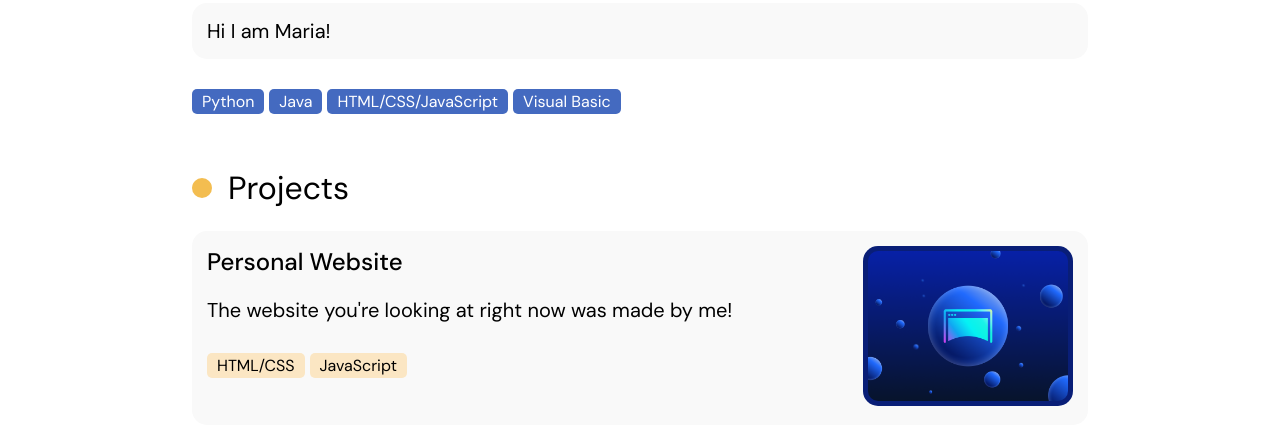
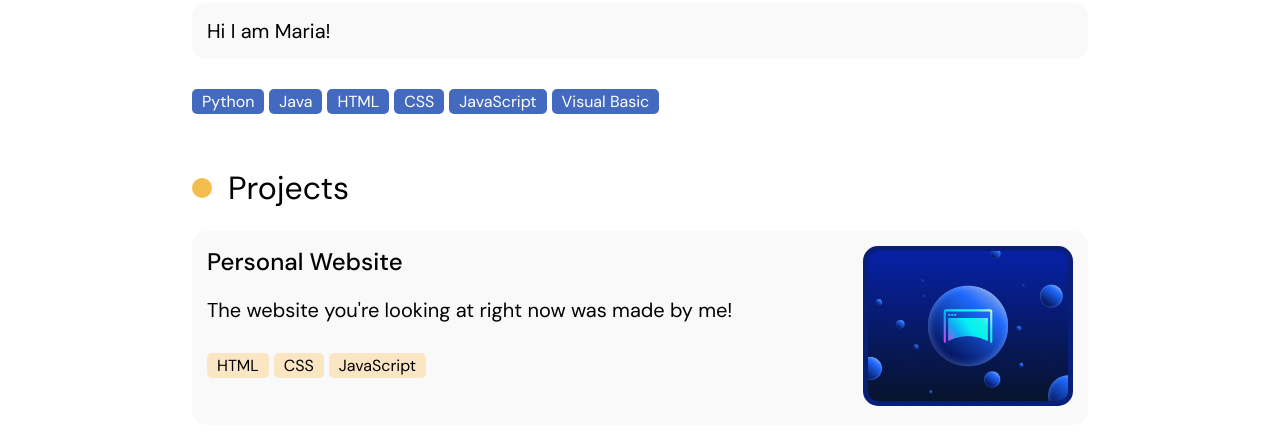
Before and after one commit to MariaMa-GitHub/portfolio, a plain HTML site: page index.html in a window 1280 px wide. Shown: the part 579-1024 px from the top of the page. Drawn offline with Linux system fonts and the light colour scheme.

Commit message:
Portfolio content update

```diff
--- a/index.html
+++ b/index.html
@@ -68,7 +68,9 @@
         <div class="skills">
             <span class="skill-tag">Python</span>
             <span class="skill-tag">Java</span>
-            <span class="skill-tag">HTML/CSS/JavaScript</span>
+            <span class="skill-tag">HTML</span>
+            <span class="skill-tag">CSS</span>
+            <span class="skill-tag">JavaScript</span>
             <span class="skill-tag">Visual Basic</span>
         <!-- Add more skills here! -->
         </div>
@@ -86,7 +88,8 @@
 
                 <p>The website you're looking at right now was made by me!</p>
                 <div class="skills">
-                    <span class="skill-tag">HTML/CSS</span>
+                    <span class="skill-tag">HTML</span>
+                    <span class="skill-tag">CSS</span>
                     <span class="skill-tag">JavaScript</span>
                 </div>
                 </div>
```
